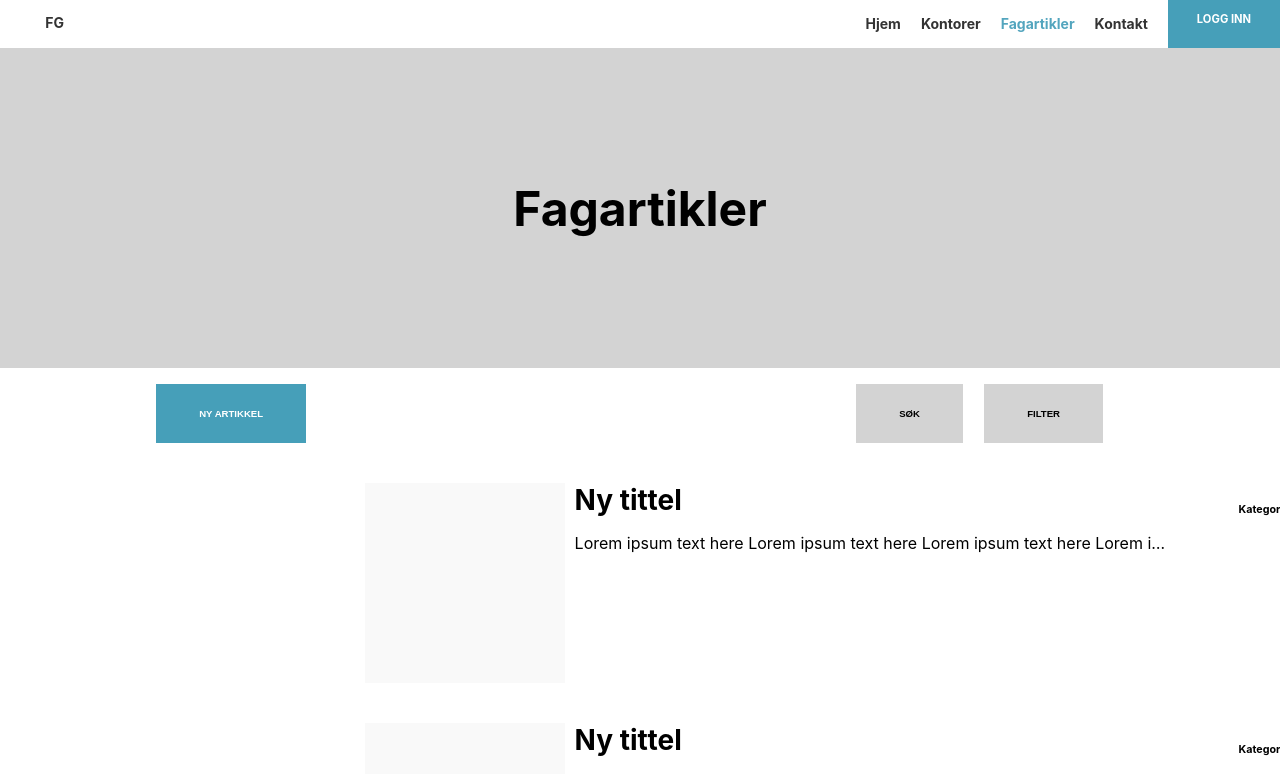
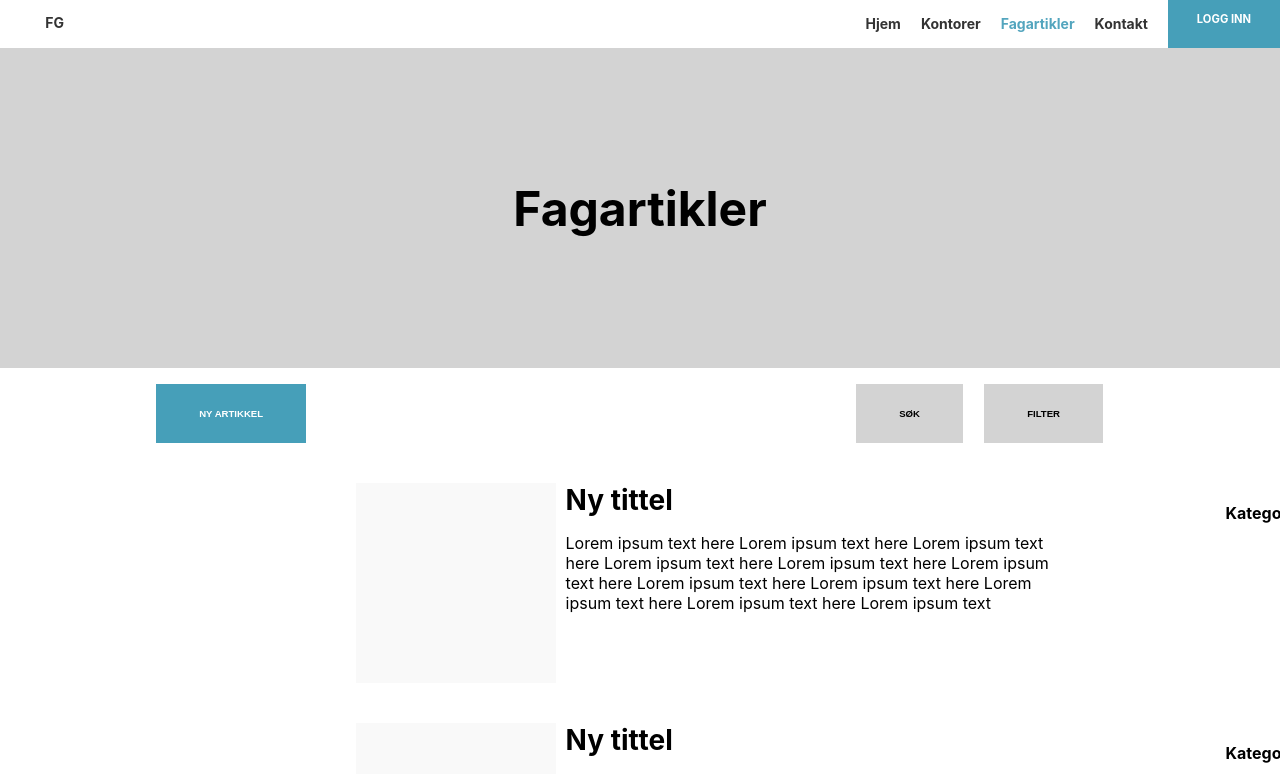
Before and after one commit to blendimaliqi/Fullstack-React-Webpage, a React app in the folder client/: page /fagartikler in a window 1280 px wide. Shown: the top 774 px of the page. Built offline with nearby package versions, Linux system fonts and the light colour scheme.

Commit message:
pynt på fagartikkel

```diff
--- a/client/index.html
+++ b/client/index.html
@@ -3,7 +3,7 @@
   <head>
     <meta charset="UTF-8" />
     <meta name="viewport" content="width=device-width, initial-scale=1.0" />
-    <title>Events</title>
+    <title>FG Rørleggeservice</title>
   </head>
   <body>
     <main id="app"></main>
--- a/client/src/components/Fagartikler/ArticleItem.jsx
+++ b/client/src/components/Fagartikler/ArticleItem.jsx
@@ -24,7 +24,8 @@ const ContainerAll = styled.section `
 
 const CategoryContainer = styled.h1 `
    margin-top: 20px;
-   margin-left: 4rem;
+   font-size: 1em;
+   margin-left: 10rem;
 `;
 
 const Header = styled.h1 `
@@ -37,11 +38,13 @@ const Header = styled.h1 `
 
 const Paragraph = styled.p `
     margin-left: 10px;
-    // kodesnutt under for å begrense tekst i paragraf hentet fra : https://stackoverflow.com/questions/21447269/how-to-limit-the-length-of-text-in-a-paragraph/21447588
+    width: 500px;
+    /* kodesnutt under for å begrense tekst i paragraf hentet fra : https://stackoverflow.com/questions/21447269/how-to-limit-the-length-of-text-in-a-paragraph/21447588
     width: 600px;
     white-space: nowrap;
     overflow: hidden;
     text-overflow: ellipsis;
+    */
 `;
 
 
```
